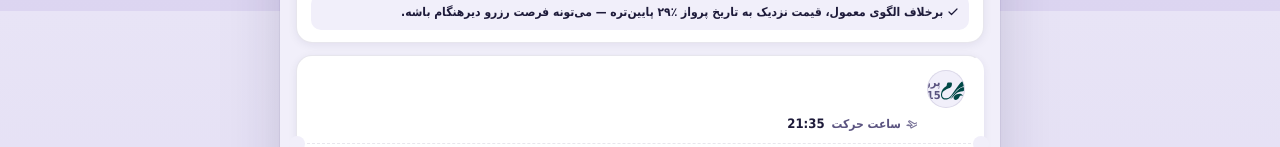
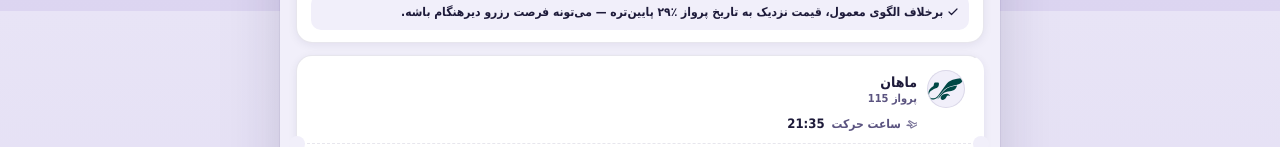
Before and after one commit to niratraining/fare-monitor, a plain HTML site: page docs/index.html in a window 1280 px wide. Shown: the part 789-936 px from the top of the page. Drawn offline with Linux system fonts and the light colour scheme; a small style sheet from the web is missing; a web font is replaced by a local one.

Commit message:
Add files via upload

```diff
--- a/docs/index.html
+++ b/docs/index.html
@@ -2747,6 +2747,8 @@ function buildFlightCard(f, change) {
         <span class="fc-logo">
           <img src="${airlineLogoSrc(f.airline)}" alt="" onerror="this.style.display='none'; this.nextElementSibling.style.display='flex';">
           <span class="fc-logo-fallback" style="${fallbackAvatarStyle(f.airline)}">${(f.airline || '؟').charAt(0)}</span>
+        </span>
+        <span class="fc-airline-info">
           <span class="fc-airline-name">${f.airline || ''}</span>
           <span class="fc-flight-no">پرواز ${f.flight_no || ''}${cabinBadgeIfNotEconomy(f.cabin)}</span>
         </span>
```
